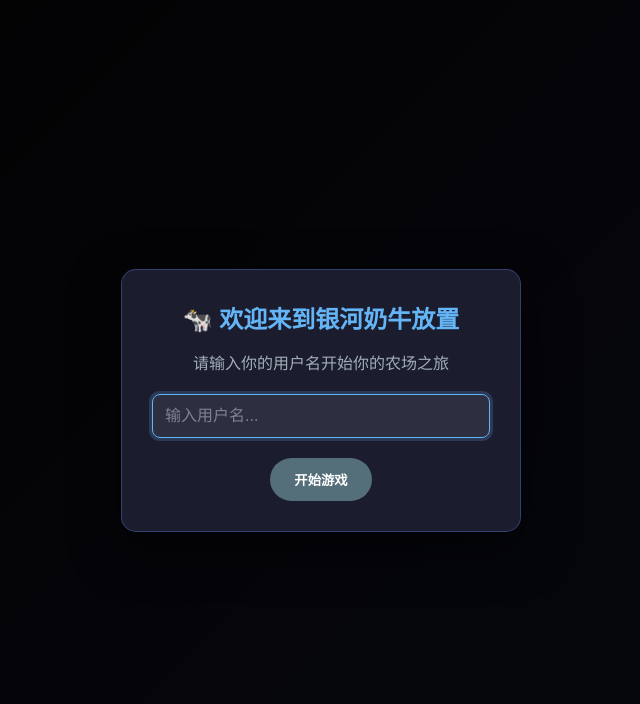
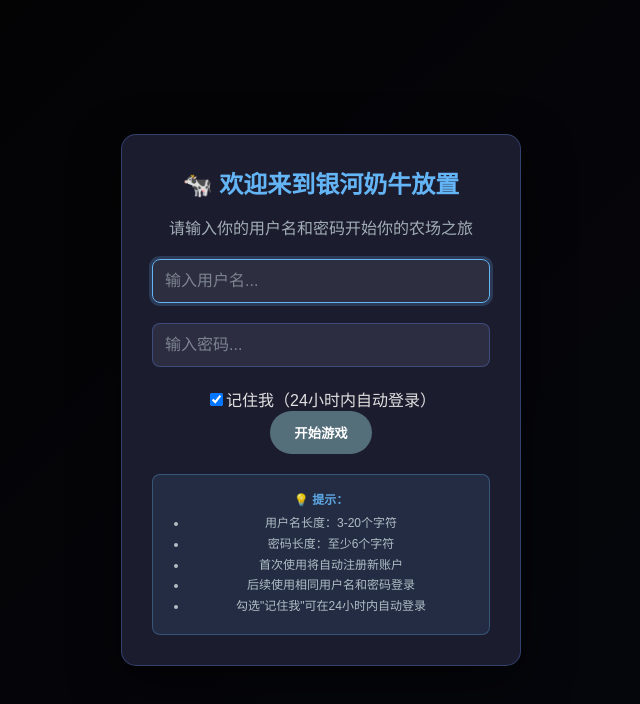
Before and after one commit to cody1991/cursor-milkywayidle, a React (Vite) app in the folder web/: page / in a window 1280 px wide. Shown: the top 704 px of the page, without its empty margins (319-959 px from the left). Built offline with nearby package versions, Linux system fonts and the light colour scheme.

Commit message:
Implement user registration and login functionality; enhance error handling and input validation in LoginModal; update styles for error messages and login tips; refactor game store to support password in login process.

```diff
--- a/web/src/components/Game.tsx
+++ b/web/src/components/Game.tsx
@@ -62,7 +62,6 @@ const Game: React.FC = () => {
 
   const [activeTab, setActiveTab] = useState<'resources' | 'achievements' | 'leaderboard' | 'chat' | 'help'>(getSavedTab)
   const [showLoginModal, setShowLoginModal] = useState(!isLoggedIn)
-  const [isLoading, setIsLoading] = useState(true)
 
   // 保存选中的主标签页到localStorage
   const handleTabChange = (tab: 'resources' | 'achievements' | 'leaderboard' | 'chat' | 'help') => {
@@ -74,22 +73,10 @@ const Game: React.FC = () => {
     }
   }
 
-  // 尝试恢复登录状态
+  // 监听登录状态变化
   useEffect(() => {
-    const tryRestoreLogin = () => {
-      const restored = loadLoginInfo()
-      if (restored) {
-        console.log('登录状态已恢复')
-        setShowLoginModal(false)
-      } else {
-        console.log('没有找到有效的登录信息')
-        setShowLoginModal(true)
-      }
-      setIsLoading(false)
-    }
-
-    tryRestoreLogin()
-  }, [loadLoginInfo])
+    setShowLoginModal(!isLoggedIn)
+  }, [isLoggedIn])
 
   // 游戏循环
   useEffect(() => {
@@ -131,15 +118,6 @@ const Game: React.FC = () => {
   const handleLogout = () => {
     logout()
     setShowLoginModal(true)
-  }
-
-  // 如果正在加载，显示加载状态
-  if (isLoading) {
-    return (
-      <div className="loading-container">
-        <div className="loading-spinner">加载中...</div>
-      </div>
-    )
   }
 
   if (!isLoggedIn) {
--- a/web/src/components/LoginModal.tsx
+++ b/web/src/components/LoginModal.tsx
@@ -8,12 +8,41 @@ interface LoginModalProps {
 
 const LoginModal: React.FC<LoginModalProps> = ({ isOpen, onClose }) => {
   const [username, setUsername] = useState('')
+  const [password, setPassword] = useState('')
+  const [rememberMe, setRememberMe] = useState(true)
+  const [error, setError] = useState('')
+  const [isLoading, setIsLoading] = useState(false)
   const login = useGameStore((state) => state.login)
 
   const handleLogin = async () => {
-    if (username.trim()) {
-      await login(username.trim())
+    if (!username.trim() || !password.trim()) {
+      setError('请输入用户名和密码')
+      return
+    }
+
+    if (username.length < 3 || username.length > 20) {
+      setError('用户名长度必须在3-20个字符之间')
+      return
+    }
+
+    if (password.length < 6) {
+      setError('密码长度至少6个字符')
+      return
+    }
+
+    setError('')
+    setIsLoading(true)
+
+    try {
+      await login(username.trim(), password.trim())
+      if (rememberMe) {
+        useGameStore.getState().saveLoginInfo()
+      }
       onClose()
+    } catch (error: any) {
+      setError(error.message || '登录失败，请重试')
+    } finally {
+      setIsLoading(false)
     }
   }
 
@@ -23,33 +52,83 @@ const LoginModal: React.FC<LoginModalProps> = ({ isOpen, onClose }) => {
     }
   }
 
+  const handleInputChange = () => {
+    if (error) {
+      setError('')
+    }
+  }
+
   if (!isOpen) return null
 
   return (
     <div className="modal-overlay">
       <div className="modal-content">
         <h2>🐄 欢迎来到银河奶牛放置</h2>
-        <p>请输入你的用户名开始你的农场之旅</p>
+        <p>请输入你的用户名和密码开始你的农场之旅</p>
 
         <div className="input-group">
           <input
             type="text"
             placeholder="输入用户名..."
             value={username}
-            onChange={(e) => setUsername(e.target.value)}
+            onChange={(e) => {
+              setUsername(e.target.value)
+              handleInputChange()
+            }}
             onKeyPress={handleKeyPress}
             autoFocus
           />
         </div>
 
+        <div className="input-group">
+          <input
+            type="password"
+            placeholder="输入密码..."
+            value={password}
+            onChange={(e) => {
+              setPassword(e.target.value)
+              handleInputChange()
+            }}
+            onKeyPress={handleKeyPress}
+          />
+        </div>
+
+        <div className="remember-me">
+          <label>
+            <input
+              type="checkbox"
+              checked={rememberMe}
+              onChange={(e) => setRememberMe(e.target.checked)}
+            />
+            <span>记住我（24小时内自动登录）</span>
+          </label>
+        </div>
+
+        {error && (
+          <div className="error-message">
+            {error}
+          </div>
+        )}
+
         <div className="modal-actions">
           <button
             className="login-button"
             onClick={handleLogin}
-            disabled={!username.trim()}
+            disabled={!username.trim() || !password.trim() || isLoading}
           >
-            开始游戏
+            {isLoading ? '登录中...' : '开始游戏'}
           </button>
+        </div>
+
+        <div className="login-tips">
+          <p>💡 提示：</p>
+          <ul>
+            <li>用户名长度：3-20个字符</li>
+            <li>密码长度：至少6个字符</li>
+            <li>首次使用将自动注册新账户</li>
+            <li>后续使用相同用户名和密码登录</li>
+            <li>勾选"记住我"可在24小时内自动登录</li>
+          </ul>
         </div>
       </div>
     </div>
--- a/web/src/store/gameStore.ts
+++ b/web/src/store/gameStore.ts
@@ -97,7 +97,7 @@ export interface GameState {
   unitDefinitions: UnitDefinition[]
   historicalScore: number // 历史累计分数
 
-  login: (username: string) => Promise<void>
+  login: (username: string, password: string) => Promise<void>
   logout: () => void
   connectWebSocket: () => void
   disconnectWebSocket: () => void
@@ -196,17 +196,14 @@ export const useGameStore = create<GameState>()(
     unitDefinitions: [],
     historicalScore: 0,
 
-    login: async (username: string) => {
-      if (!username.trim()) return
-
-      // 使用用户名生成更一致的用户ID
-      const tempUserId = `user_${username}_${Date.now()}`
+    login: async (username: string, password: string) => {
+      if (!username.trim() || !password.trim()) return
 
       try {
         const response = await fetch('/api/user/register', {
           method: 'POST',
           headers: { 'Content-Type': 'application/json' },
-          body: JSON.stringify({ userId: tempUserId, username })
+          body: JSON.stringify({ username, password })
         })
 
         if (response.ok) {
@@ -233,9 +230,13 @@ export const useGameStore = create<GameState>()(
           } else {
             console.log(`用户 ${username} 登录成功`)
           }
+        } else {
+          const errorData = await response.json()
+          throw new Error(errorData.error || '登录失败')
         }
       } catch (error) {
         console.error('登录失败:', error)
+        throw error
       }
     },
 
--- a/web/src/styles.css
+++ b/web/src/styles.css
@@ -2389,3 +2389,42 @@ body {
   color: #ff9800;
   border: 1px solid rgba(255, 152, 0, 0.3);
 }
+
+/* 错误消息 */
+.error-message {
+  background: rgba(244, 67, 54, 0.1);
+  border: 1px solid rgba(244, 67, 54, 0.3);
+  border-radius: 8px;
+  padding: 12px;
+  margin-bottom: 20px;
+  color: #ff6b6b;
+  font-size: 14px;
+  text-align: center;
+}
+
+/* 登录提示 */
+.login-tips {
+  margin-top: 20px;
+  padding: 15px;
+  background: rgba(100, 181, 246, 0.1);
+  border: 1px solid rgba(100, 181, 246, 0.3);
+  border-radius: 8px;
+  font-size: 12px;
+  color: #b0bec5;
+}
+
+.login-tips p {
+  margin: 0 0 8px 0;
+  font-weight: bold;
+  color: #64b5f6;
+}
+
+.login-tips ul {
+  margin: 0;
+  padding-left: 20px;
+}
+
+.login-tips li {
+  margin: 4px 0;
+  line-height: 1.4;
+}
```
Also changed, not shown: 1 other file (tests, documents, lock files or other folders).
